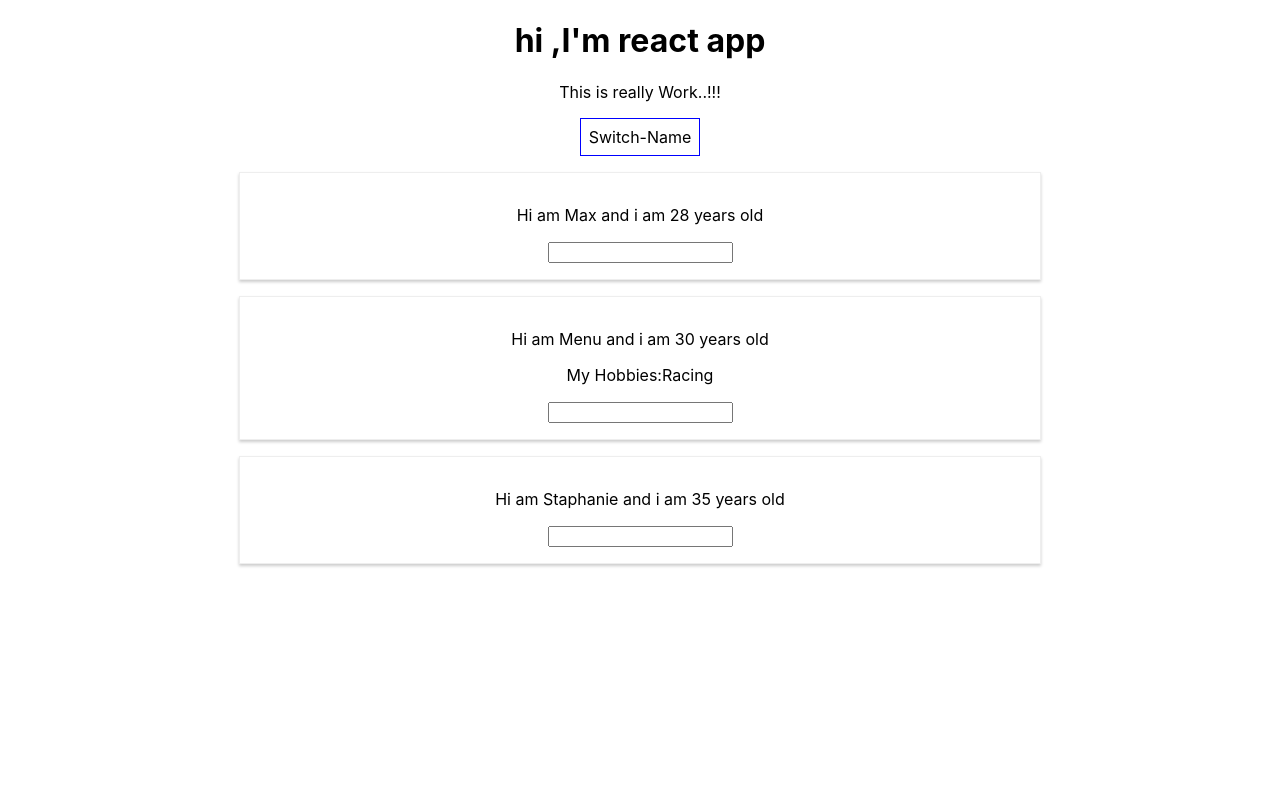
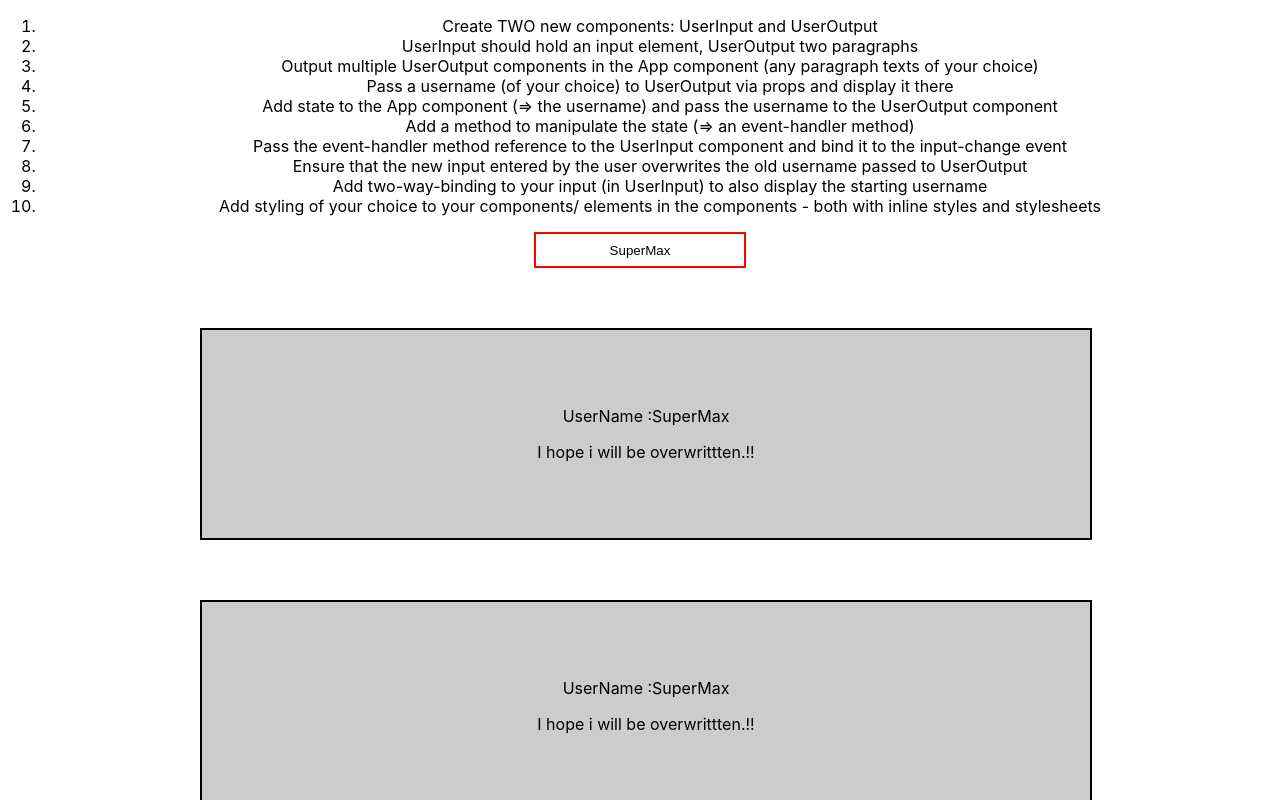
Before and after one commit to rahulgundiya/react-complete-guide, a React (Create React App) app: page / in a window 1280 px wide. Shown: the top 800 px of the page. Built offline with nearby package versions, Linux system fonts and the light colour scheme.

Commit message:
assignment

```diff
--- a/src/App.js
+++ b/src/App.js
@@ -2,72 +2,46 @@
 import React , {Component} from 'react';
 //import logo from './logo.svg';
 import './App.css';
-import Person from './Person/Person';
+// import Person from './Person/Person';
+import UserInput from './UserInput/UserInput';
+import UserOutput from './UserOutput/UserOutput';
+
 
 class App extends Component {
-state = {
-  persons:[ {
-    name:"Max" , age:28 } ,
-    {name:"Menu" , age:30} ,
-    {name:"Staphanie"  , age:35}
-  ] ,
+ state=
+{
+  username:'SuperMax'
+}
 
-otherState:'some other value'
-}
-switchNameHandler=(newName)=>{
-  console.log("Was clicked");
+ usernameChangedHandler=(event) => {
+this.setState({username:event.target.value})
 
-  this.setState({
-    persons: [{
-      name:newName , age:40 } ,
-      {name:"Manoj" , age:25} ,
-      {name:"Staphanie"  , age:35}
-
-    ]
-
-  })
-
-}
-nameChangedHandler=(event) =>{
-
-  this.setState({
-    persons: [{
-      name:"Maxmillan" , age:40 } ,
-      {name:event.target.value , age:25} ,
-      {name:"Staphanie"  , age:35}
-
-    ]
-
-  })
-}
+ }
 
   render()
   {
 
-    const style ={
-      backgroundColor : 'white' ,
-    font : 'inherit' ,
-  border : ' 1px solid blue' ,
-  padding :'8px' ,
-  cursor :'pointer'
-    }
+
   return (
     <div className="App">
 
-      <h1>hi ,I'm react app</h1>
-     <p>This is really Work..!!!</p>
-     <button style ={style} onClick ={ ()=> this.switchNameHandler('Maxmillan')}>Switch-Name</button>
-
-     <div>
-     <Person name= { this.state.persons[0].name } age= {this.state.persons[0].age }  / >
-       </div>
-       <div>
-     <Person name= { this.state.persons[1].name } age= {this.state.persons[1].age } click ={this.switchNameHandler.bind(this , "Max!")} changed ={this.nameChangedHandler} >My Hobbies:Racing </Person>
-     </div>
-     <div>
-     <Person name= { this.state.persons[2].name } age= {this.state.persons[2].age }  />
-
-    </div>
+<ol>
+          <li>Create TWO new components: UserInput and UserOutput</li>
+          <li>UserInput should hold an input element, UserOutput two paragraphs</li>
+          <li>Output multiple UserOutput components in the App component (any paragraph texts of your choice)</li>
+          <li>Pass a username (of your choice) to UserOutput via props and display it there</li>
+          <li>Add state to the App component (=> the username) and pass the username to the UserOutput component</li>
+          <li>Add a method to manipulate the state (=> an event-handler method)</li>
+          <li>Pass the event-handler method reference to the UserInput component and bind it to the input-change event</li>
+          <li>Ensure that the new input entered by the user overwrites the old username passed to UserOutput</li>
+          <li>Add two-way-binding to your input (in UserInput) to also display the starting username</li>
+          <li>Add styling of your choice to your components/ elements in the components - both with inline styles and stylesheets</li>
+        </ol>
+     <UserInput changed = {this.usernameChangedHandler}
+     currentName ={this.state.username}  />
+     <UserOutput userName={this.state.username} />
+     <UserOutput userName={this.state.username}  />
+     <UserOutput  userName="Max" />
     </div>
 
 
--- /dev/null
+++ b/src/Person.js
@@ -0,0 +1,7 @@
+import React from 'react';
+
+const person =()=>
+{
+    return <p1>Hi I'm Person</p1>
+}
+export default person;
--- /dev/null
+++ b/src/UserInput/UserInput.js
@@ -0,0 +1,19 @@
+import React from 'react';
+
+
+const userInput=(props)=>{
+
+    const inputstyle ={
+         border:'2px solid red',
+         width:'16%' ,
+         height: '30px' ,
+
+         textAlign : 'center'
+    }
+    return <input type="text"
+    style= {inputstyle}
+    onChange = {props.changed} value ={props.currentName} />;
+
+}
+
+export default userInput;
--- /dev/null
+++ b/src/UserOutput/UserOutput.css
@@ -0,0 +1,9 @@
+.UserOutput {
+    width: 60%;
+    padding: 60px;
+    margin: 60px;
+    margin-left: 200px;
+    border: 2px solid black;
+    background-color: #ccc;
+    text-align: center;
+}
--- /dev/null
+++ b/src/UserOutput/UserOutput.js
@@ -0,0 +1,13 @@
+import React from 'react';
+import './UserOutput.css';
+const userOutput =(props)=> {
+
+return ( <div className= "UserOutput">
+    <p>UserName :{ props.userName } </p>
+    <p>I hope i will be overwrittten.!!</p>
+
+</div>
+)
+
+}
+export default userOutput;
```
Also changed, not shown: src/Old .js (+90 -0 lines).
